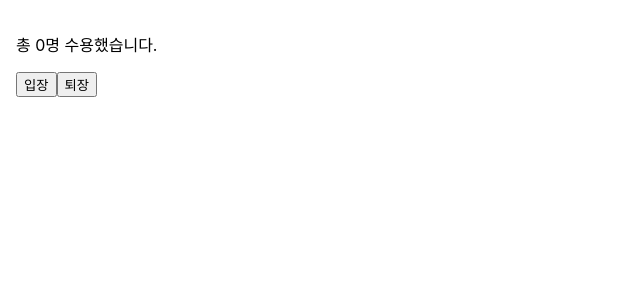
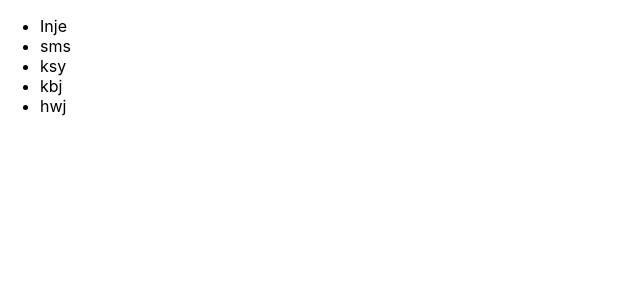
Before and after one commit to shinmyeongsub/my-react-app, a React (Create React App) app: page / in a window 1280 px wide. Shown: the top 300 px of the page, without its empty margins (0-640 px from the left). Built offline with nearby package versions, Linux system fonts and the light colour scheme.

Commit message:
20240424

```diff
--- /dev/null
+++ b/src/chapter_08/ConfirmButton.jsx
@@ -0,0 +1,17 @@
+import React, { useState } from "react";
+
+function ConfirmButton(props) {
+    const [isConfirmed, setIsConfirmed] = useState(false);
+
+    const handleConfirm = () => {
+        setIsConfirmed((prevIsConfirmed) => !prevIsConfirmed);
+    };
+
+    return (
+        <button onClick={handleConfirm} disabled={isConfirmed}>
+            {isConfirmed ? "확인됨" : "확인하기"}
+        </button>
+    );
+}
+
+export default ConfirmButton;
--- /dev/null
+++ b/src/chapter_09/LandingPage.jsx
@@ -0,0 +1,27 @@
+import React, {useState} from "react";
+import Toolbar from "./Toolbar";
+
+function LandingPage(props) {
+    const [isLoggedIn, setIsLoggedIn] = useState(false);
+
+    const onClickLogin = () => {
+        setIsLoggedIn(true);
+    };
+
+    const onClickLogout = () => {
+        setIsLoggedIn(false);
+    };
+
+    return (
+        <div>
+            <Toolbar
+                isLoggedIn={isLoggedIn}
+                onClickLogin={onClickLogin}
+                onClickLogout={onClickLogout}
+            />
+            <div style={{ padding: 16}}>소플과 함께하는 리액트 공부!</div>
+        </div>
+    );
+}
+
+export default LandingPage;
--- /dev/null
+++ b/src/chapter_09/Toolbar.jsx
@@ -0,0 +1,31 @@
+import React from "react";
+
+const styles = {
+    wrapper: {
+        padding: 16,
+        display: "flex",
+        flexDirection: "row",
+        borderBottom: "1px solid grey",
+    },
+    greeting: {
+        marginRight: 8,
+    },
+};
+
+function Toolbar(props) {
+    const { isLoggedIn, onClickLogin, onClickLogout } = props;
+
+    return (
+        <div style={styles.wrapper}>
+            {isLoggedIn && <span style={styles.greeting}>환영합니다!</span>}
+
+            {isLoggedIn ? (
+                <button onClick={onClickLogout}>로그아웃</button>
+            ) : (
+                <button onClick={onClickLogin}>로그인</button>
+            )}
+        </div>
+    );
+}
+
+export default Toolbar;
--- /dev/null
+++ b/src/chapter_10/AttendanceBook.jsx
@@ -0,0 +1,35 @@
+import React from "react";
+
+const students = [
+    {   id:1,
+        name: "Inje",
+    },
+    {
+        id:2,
+        name: "sms",
+    },
+    {
+        id:3,
+        name: "ksy",
+    },
+    {
+        id:4,
+        name: "kbj",
+    },
+    {
+        id:5,
+        name: "hwj",
+    },
+];
+
+function AttendanceBook(props) {
+    return (
+        <ul>
+            {students.map((student) => {
+                return <li key={student.id}>{student.name}</li>;
+            })}
+        </ul>
+    );
+}
+
+export default AttendanceBook;
--- a/src/index.js
+++ b/src/index.js
@@ -5,12 +5,15 @@
 import CommentList from './chapter_05/CommentList';
 import NotificationList from './chapter_06/NotificationList';
 import Accommodate from './chapter_07/Accommodate';
+import ConfirmButton from './chapter_08/ConfirmButton';
+import LandingPage from './chapter_09/LandingPage';
+import AttendanceBook from './chapter_10/AttendanceBook';
 
 // const root = ReactDOM.createRoot(document.getElementById('root'));
 
 ReactDOM.render(
   <React.StrictMode>
-    <Accommodate />
+    <AttendanceBook/>
   </React.StrictMode>,
   document.getElementById('root')
 );
```
